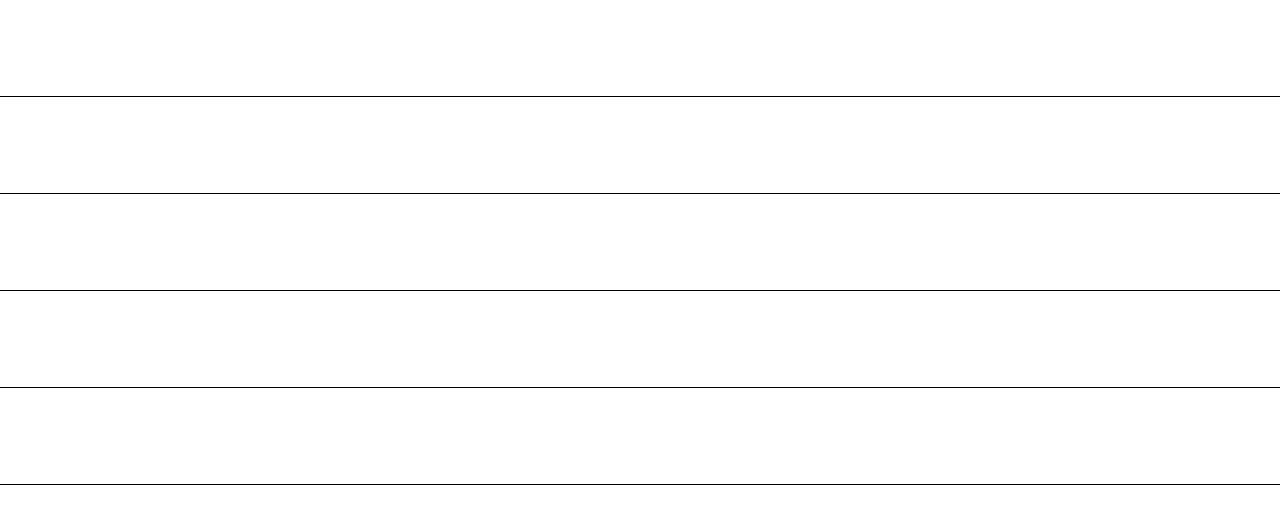
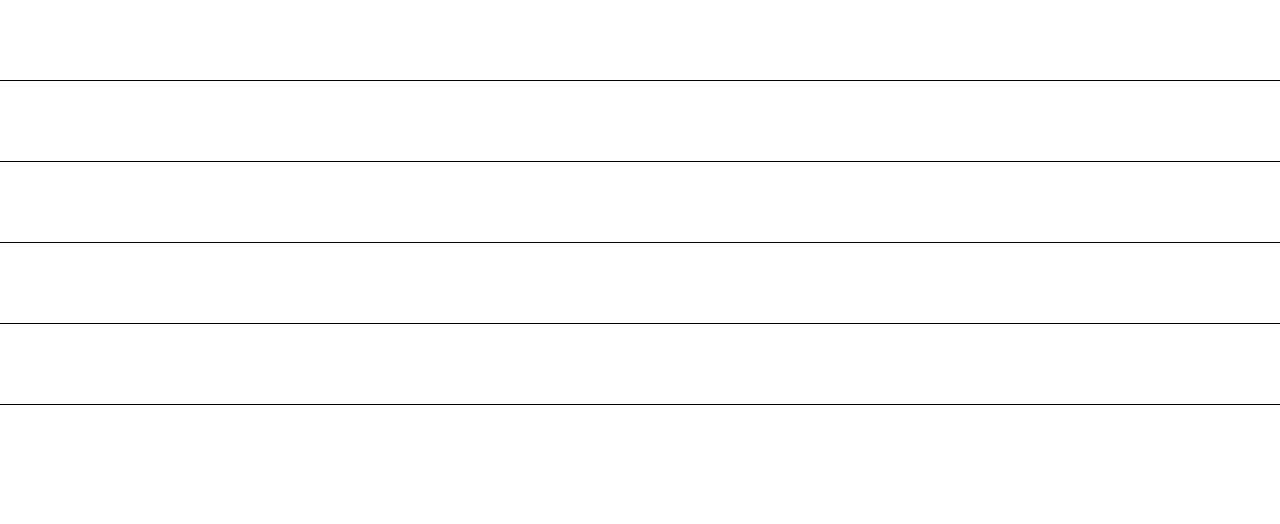
Before and after one commit to Shahadh7/public-transport-reservation-system, a PHP site: page /templates/side-bar.php in a window 1280 px wide. Shown: the top 524 px of the page. Run offline with PHP 8.4, Linux system fonts and the light colour scheme.

Commit message:
menu item height changed

```diff
--- a/css/style.css
+++ b/css/style.css
@@ -126,7 +126,7 @@
     text-align: center;
     align-self: flex-end;
     font-size: 1.5em;
-    height: 6rem;
+    height: 5rem;
     vertical-align: middle;
     border-bottom: 1px black solid;
 }
```
